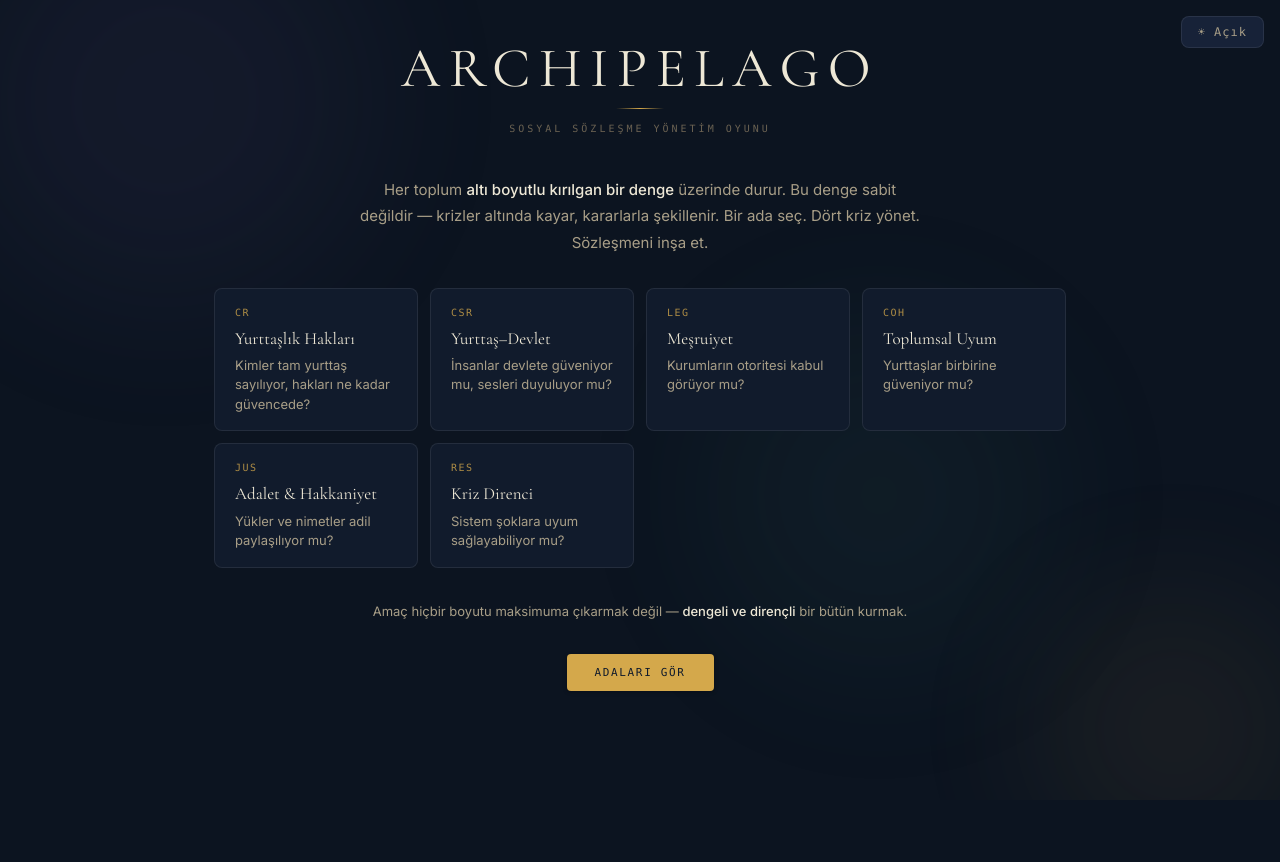
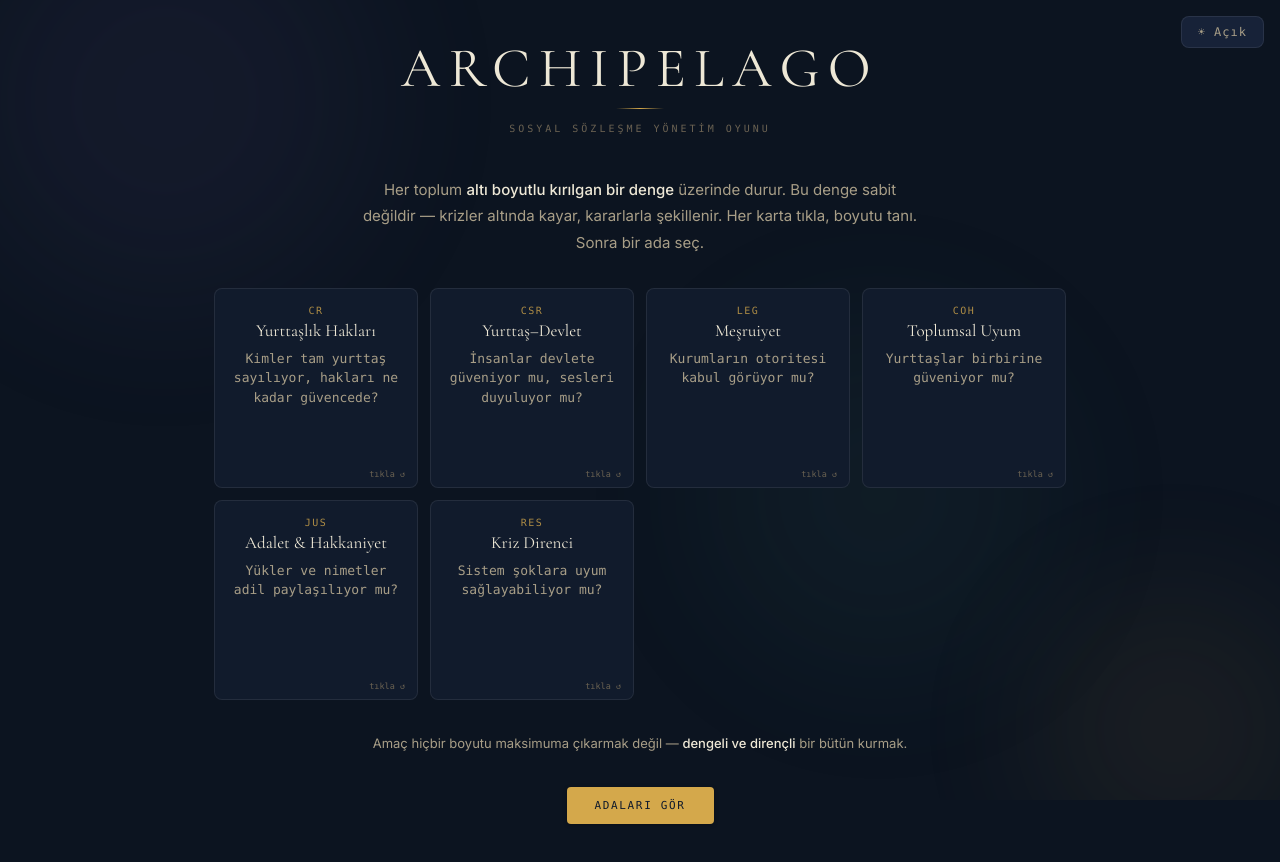
Before and after one commit to urbanhobbit/archipelago-oyun, a React (Vite) app in the folder archipelago-react/: page / in a window 1280 px wide. Shown: the top 862 px of the page. Before the commit the page ends 800 px from the top, so only its background shows below. Built offline with nearby package versions, Linux system fonts and the light colour scheme.

Commit message:
Domain flip kartları: 3D dönüş, arka yüzde teori + alt-alanlar + oyun notu

```diff
--- a/archipelago-react/src/App.jsx
+++ b/archipelago-react/src/App.jsx
@@ -1,6 +1,6 @@
 import { useState, useEffect, useRef, useCallback, useMemo } from 'react';
 import { useGameState } from './hooks/useGameState';
-import { DOMAIN_ORDER, DOMAIN_NAMES, DOMAIN_DESCS, ISLANDS, fmt } from './data/gameData';
+import { DOMAIN_ORDER, DOMAIN_NAMES, DOMAIN_DESCS, DOMAIN_DETAILS, ISLANDS, fmt } from './data/gameData';
 
 /* ── theme ──────────────────────────────────────────── */
 function useTheme() {
@@ -8,6 +8,37 @@ function useTheme() {
   useEffect(() => { document.documentElement.setAttribute('data-theme', theme); }, [theme]);
   const toggle = useCallback(() => setTheme(t => t === 'dark' ? 'light' : 'dark'), []);
   return { theme, toggle };
+}
+
+/* ── Domain Flip Card ───────────────────────────────── */
+function DomainFlipCard({ code }) {
+  const [flipped, setFlipped] = useState(false);
+  const detail = DOMAIN_DETAILS[code];
+  return (
+    <button
+      className={`domain-chip${flipped ? ' flipped' : ''}`}
+      onClick={() => setFlipped(f => !f)}
+      aria-label={`${DOMAIN_NAMES[code]} — detay için tıkla`}
+    >
+      <div className="flip-inner">
+        {/* Front */}
+        <div className="flip-face flip-front">
+          <span className="code">{code}</span>
+          <h4>{DOMAIN_NAMES[code]}</h4>
+          <p>{DOMAIN_DESCS[code]}</p>
+          <span className="flip-hint">tıkla ↺</span>
+        </div>
+        {/* Back */}
+        <div className="flip-face flip-back">
+          <p className="fb-theory">{detail.theory}</p>
+          <p className="fb-desc">{detail.deep}</p>
+          <span className="fb-sub">alt-alanlar</span>
+          <ul>{detail.subdomains.map(s => <li key={s}>{s}</li>)}</ul>
+          <p className="fb-game">{detail.gameNote}</p>
+        </div>
+      </div>
+    </button>
+  );
 }
 
 /* ── SVG Radar ──────────────────────────────────────── */
@@ -87,17 +118,11 @@ function OnboardScreen({ onNext }) {
       <p className="onboard-prose">
         Her toplum <b>altı boyutlu kırılgan bir denge</b> üzerinde durur.
         Bu denge sabit değildir — krizler altında kayar, kararlarla şekillenir.
-        Bir ada seç. Dört kriz yönet. Sözleşmeni inşa et.
+        Her karta tıkla, boyutu tanı. Sonra bir ada seç.
       </p>
 
       <div className="domain-grid">
-        {DOMAIN_ORDER.map(k => (
-          <div className="domain-chip" key={k}>
-            <span className="code">{k}</span>
-            <h4>{DOMAIN_NAMES[k]}</h4>
-            <p>{DOMAIN_DESCS[k]}</p>
-          </div>
-        ))}
+        {DOMAIN_ORDER.map(k => <DomainFlipCard key={k} code={k} />)}
       </div>
 
       <p className="onboard-prose" style={{ fontSize: 13, marginBottom: 0 }}>
--- a/archipelago-react/src/data/gameData.js
+++ b/archipelago-react/src/data/gameData.js
@@ -53,5 +53,44 @@ export const ARCHETYPES = [
   {name:'Buchanancı Pazarlıkçı',desc:'Kararlarını pragmatik pazarlıkla şekillendirdin.'}
 ];
 
+export const DOMAIN_DETAILS = {
+  CR: {
+    deep: `Bir toplumun tam üyeliğini tanımlayan hak ve yükümlülükler bütünü. Doğal hakların hukuki/insan haklarına dönüşümünü, yurttaşlığın karşılıklılığını ve zaman içinde kimlerin "tam yurttaş" sayıldığının genişleyip daralmasını kapsar. Kritik yaklaşımlar, tarihsel olarak kadınların, azınlıkların ve göçmenlerin bu tam üyelikten nasıl dışlandığını da bu alanın parçası sayar.`,
+    subdomains: ['Hakların korunduğuna dair farkındalık', 'Yurttaşlık haklarına aşinalık', 'Yurttaşlık sorumluluğu duygusu', 'Hakların genişlemesi ve kapsayıcılığı'],
+    theory: `Locke (doğal haklar) ve Rousseau (ortak iyiye katılım) + Pateman/Mills'in dışlama eleştirisi`,
+    gameNote: `Göç, mobilizasyon ve dezenformasyon krizlerinde kimin "içeride" sayıldığı bu boyuta işler.`
+  },
+  CSR: {
+    deep: `Yönetenle yönetilen arasındaki çok yönlü bağ: hem somut çıktılar (kamu hizmeti, refah) hem de sembolik/duygusal bağlar (aidiyet, güven). Sözleşmenin kararlı olması için hem yukarıdan aşağı meşru bir hukuki temel hem de aşağıdan yukarı yurttaş desteği ve özdeşleşmesi gerekir.`,
+    subdomains: ['Devlet kapasitesi ve performansı', 'Siyasi aidiyet ve kimlik', 'Devletle deneyimsel ilişki', 'Kurumların duyarlılığı algısı'],
+    theory: `Siyasi yükümlülük ve meşruiyet kuramları — devletin hem sağlayıcı hem de temsilci rolü`,
+    gameNote: `Dezenformasyon krizindeki "bağımsız kurum" seçeneği bu boyutun eşiğine göre farklı sonuç verir (csrGate mekaniği).`
+  },
+  LEG: {
+    deep: `İnsanların özgürlüklerinden neden vazgeçip bir siyasi düzene rıza gösterdiğinin cevabı. Hem biçimsel/hukuki temeli (yasalar, prosedürler) hem de normatif rıza temelini kapsar. Yönetim yalnızca "doğru" kabul edildiğinde meşrudur — güç kullanmakla meşru otorite arasındaki fark tam da budur.`,
+    subdomains: ['Kurumlara güven', 'Prosedürel meşruiyet', 'Uyum ve rıza', 'Sistemin adil algılanması'],
+    theory: `Weberyen otorite tipolojisi + Rawlsçı ve eleştirel demokrasi kuramları`,
+    gameNote: `Kutuplaşma ve mobilizasyon krizlerinde kurumların "kabul görüp görmediği" doğrudan bu boyutu belirler.`
+  },
+  COH: {
+    deep: `Devletle değil, yurttaşların birbiriyle kurduğu yatay bağların kalitesi: güven, dayanışma, farklılıklara rağmen kabul görme. Bir sözleşmenin dayanıklı olması için yalnızca devlete güven yetmez — yurttaşların birbirine güvenmesi ve farklılıklar karşısında dayanışma göstermesi gerekir.`,
+    subdomains: ['Kişilerarası güven', 'Tanınma ve kapsayıcılık', 'Ayrımcılık ve eşitsizlik algısı', 'Duygusal kutuplaşma'],
+    theory: `Cemaatçi (communitarian) ve müzakereci demokrasi gelenekleri`,
+    gameNote: `Dışlayıcı Ada gibi profillerde yüksek COH, düşük CR/JUS ile birlikte gelebilir — "sıkı ama dar" bir dayanışmayı gösterir.`
+  },
+  JUS: {
+    deep: `Sosyal sözleşme düşüncesinin normatif çekirdeği: toplumsal yapılar adalet, tarafsızlık ve eşitlik ilkeleriyle ne kadar örtüşüyor? Rawls'ın "bilgisizlik peçesi" fikrine, ayrıca feminist ve eleştirel ırk kuramlarının klasik sözleşmelere yönelttiği yapısal eşitsizlik eleştirilerine dayanır.`,
+    subdomains: ['Ekonomik eşitsizlik algısı', 'Liyakate inanç', 'Prosedürel adalet', 'Sistemik önyargıya yapısal eleştiri'],
+    theory: `Rawls (bilgisizlik peçesi, fark ilkesi) — mutual-advantage (Gauthier/Buchanan) ile impartiality (Barry/Scanlon) ayrımı`,
+    gameNote: `Ekonomik şok ve çevresel şok krizlerinde "kim öder" sorusu bu boyutu doğrudan sınar.`
+  },
+  RES: {
+    deep: `Sosyal sözleşmelerin sabit değil, dinamik ve koşullara bağlı olduğunu kabul eder: toplumlar sistemik streslere, krizlere ve baskılara nasıl yanıt veriyor? Pandemi, iklim şoku, ekonomik durgunluk gibi krizlere verilen yanıtları ve popülizme karşı demokratik direnci kapsar.`,
+    subdomains: ['Kriz yanıtı değerlendirmesi', 'Demokratik direnç ve yenilikler', 'Geleceğe güven', 'Otoriter kaymaya direnç'],
+    theory: `Polikriz çağında sözleşmelerin uyum ve yenilenme kapasitesi üzerine güncel literatür`,
+    gameNote: `Direnç Puanı bu boyutla karıştırılmamalı: RES bir girdi değişken, Direnç Puanı altı boyutun bileşik dengesidir.`
+  }
+};
+
 export function shuffle(a){const r=[...a];for(let i=r.length-1;i>0;i--){const j=Math.floor(Math.random()*(i+1));[r[i],r[j]]=[r[j],r[i]];}return r;}
 export function fmt(n){return (Math.round(n*10)/10).toString();}
--- a/archipelago-react/src/index.css
+++ b/archipelago-react/src/index.css
@@ -416,3 +416,85 @@ button:active { transform: scale(.97); }
 .mt-4 { margin-top: var(--s4); }
 .mt-6 { margin-top: var(--s6); }
 .mt-8 { margin-top: var(--s8); }
+
+/* ── Domain Flip Cards ──────────────────────────────── */
+.domain-grid { perspective: 1200px; }
+
+.domain-chip {
+  cursor: pointer; background: transparent;
+  border: none; padding: 0;
+  height: 200px; position: relative;
+}
+.domain-chip:focus-visible { outline: none; }
+
+.flip-inner {
+  width: 100%; height: 100%;
+  position: relative;
+  transform-style: preserve-3d;
+  transition: transform .6s cubic-bezier(.4,.2,.2,1);
+}
+.domain-chip:hover .flip-inner,
+.domain-chip.flipped .flip-inner,
+.domain-chip:focus-visible .flip-inner { transform: rotateY(180deg); }
+@media (prefers-reduced-motion: reduce) { .flip-inner { transition: none; } }
+
+.flip-face {
+  position: absolute; inset: 0;
+  backface-visibility: hidden;
+  -webkit-backface-visibility: hidden;
+  border-radius: var(--r2);
+  padding: var(--s4) var(--s4);
+  overflow-y: auto;
+}
+.flip-front {
+  background: var(--bg-1);
+  border: 1px solid var(--border);
+  display: flex; flex-direction: column; justify-content: flex-start;
+}
+.flip-front .code {
+  font-family: var(--f-mono); font-size: 10px;
+  color: var(--gold); letter-spacing: .15em; opacity: .8;
+  display: block; margin-bottom: var(--s1);
+}
+.flip-front h4 {
+  font-family: var(--f-display); font-size: 17px; font-weight: 400;
+  color: var(--text); margin-bottom: var(--s2);
+}
+.flip-front p { font-size: 13px; color: var(--text-2); line-height: 1.5; }
+.flip-front .flip-hint {
+  font-family: var(--f-mono); font-size: 8.5px;
+  color: var(--text-3); position: absolute;
+  bottom: var(--s2); right: var(--s3);
+}
+
+.flip-back {
+  background: var(--bg-card);
+  border: 1px solid var(--border-hi);
+  transform: rotateY(180deg);
+  text-align: left;
+}
+[data-theme="light"] .flip-back { background: #FFFCF5; }
+
+.flip-back .fb-theory {
+  font-family: var(--f-mono); font-size: 9.5px;
+  color: var(--text-3); letter-spacing: .3px;
+  margin: 0 0 var(--s2);
+}
+.flip-back .fb-desc {
+  font-size: 11px; color: var(--text-2);
+  line-height: 1.55; margin: 0 0 var(--s2);
+}
+.flip-back .fb-sub {
+  font-family: var(--f-mono); font-size: 9px;
+  letter-spacing: .5px; text-transform: uppercase;
+  color: var(--gold); display: block;
+  margin: var(--s2) 0 var(--s1);
+}
+.flip-back ul {
+  padding-left: var(--s4); margin: 0 0 var(--s2);
+  font-size: 10.5px; color: var(--text-2); line-height: 1.5;
+}
+.flip-back .fb-game {
+  font-size: 10.5px; font-style: italic;
+  color: var(--purple); margin: 0;
+}
```
Also changed, not shown: 1 other file (tests, documents, lock files or other folders).
